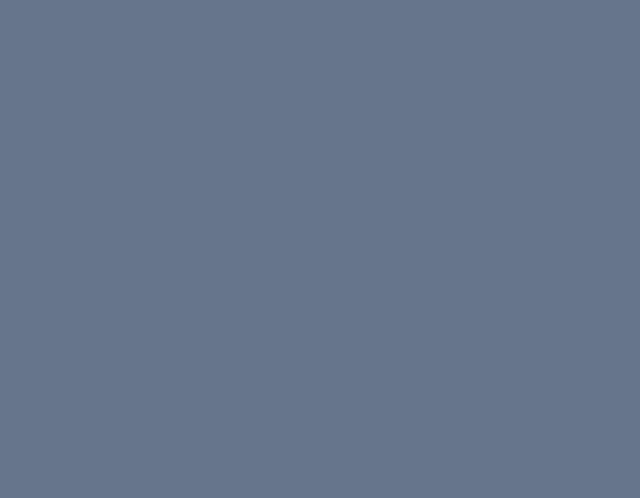
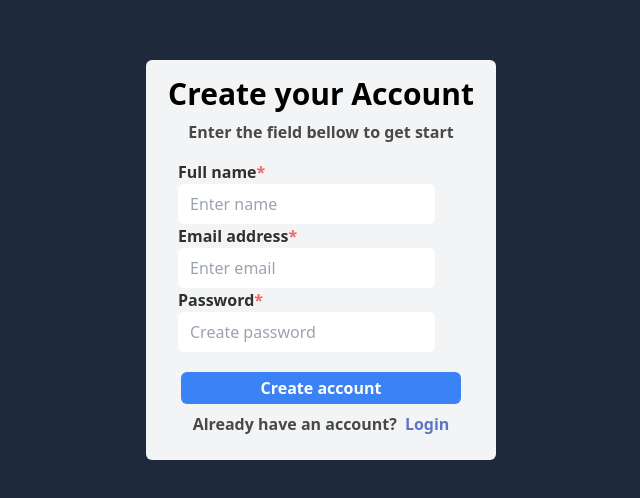
Before and after one commit to hasankhan10/news-reader, a React (Vite) app: page / in a window 1280 px wide. Shown: the part 140-638 px from the top of the page, without its empty margins (319-959 px from the left). Built offline with nearby package versions, Linux system fonts and the light colour scheme.

Commit message:
sign up page done

```diff
--- a/src/App.tsx
+++ b/src/App.tsx
@@ -1,8 +1,9 @@
+import Signup from "./pages/Signup"
 
 function App() {
   return (
-    <div className="main w-full min-h-screen bg-slate-500">
-
+    <div className="main w-full h-screen bg-slate-800">
+      <Signup />
     </div>
   )
 }
--- a/src/lib/utils.ts
+++ /dev/null
@@ -1,6 +0,0 @@
-import { type ClassValue, clsx } from "clsx"
-import { twMerge } from "tailwind-merge"
-
-export function cn(...inputs: ClassValue[]) {
-  return twMerge(clsx(inputs))
-}
--- a/src/pages/Signup.tsx
+++ b/src/pages/Signup.tsx
@@ -0,0 +1,33 @@
+
+function Signup() {
+  return (
+    <div className="signup w-full h-full flex justify-center items-center">
+        <div className=" w-[350px] h-[400px] bg-gray-100 rounded-md">
+            <div className="upper w-full h-1/4 flex justify-center items-center gap-2 flex-col">
+                <h1 className=" text-3xl font-semibold">Create your Account</h1>
+                <p className=" font-semibold opacity-70">Enter the field bellow to get start</p>
+            </div>
+            <div className="bottom w-full h-3/4">
+                <form className=" w-full h-full" action="" method="">
+                    <div className=" w-full h-fit px-8">
+                        <label className="font-semibold opacity-80 block" htmlFor="name">Full name<span className="text-red-500">*</span></label>
+                        <input className=" w-[90%] h-10 rounded-md px-3 py-1 mb-auto" type="text" name="name" id="name" placeholder="Enter name" required/>
+                        <br />
+                        <label className="font-semibold opacity-80 block" htmlFor="email">Email address<span className="text-red-500">*</span></label>
+                        <input className=" w-[90%] h-10 rounded-md px-3 py-1 mb-auto" type="email" name="email" id="email" placeholder="Enter email" required/>
+                        <br />
+                        <label className="font-semibold opacity-80 block" htmlFor="password">Password<span className="text-red-500">*</span></label>
+                        <input className=" w-[90%] h-10 rounded-md px-3 py-1 mb-auto" type="password" name="password" id="password" placeholder="Create password" required/>
+                    </div>
+                    <div className=" w-full flex justify-center items-center mt-5">
+                        <button className=" w-4/5 h-8 bg-blue-500 rounded-md text-white font-semibold" type="submit">Create account</button>
+                    </div>
+                    <p className=" w-full flex justify-center items-center gap-2 mt-2 opacity-70 font-semibold">Already have an account? <a className=" text-blue-800 font-bold opacity-100" href="">Login</a></p>
+                </form>
+            </div>
+        </div>
+    </div>
+  )
+}
+
+export default Signup
```
Also changed, not shown: components.json (deleted).
